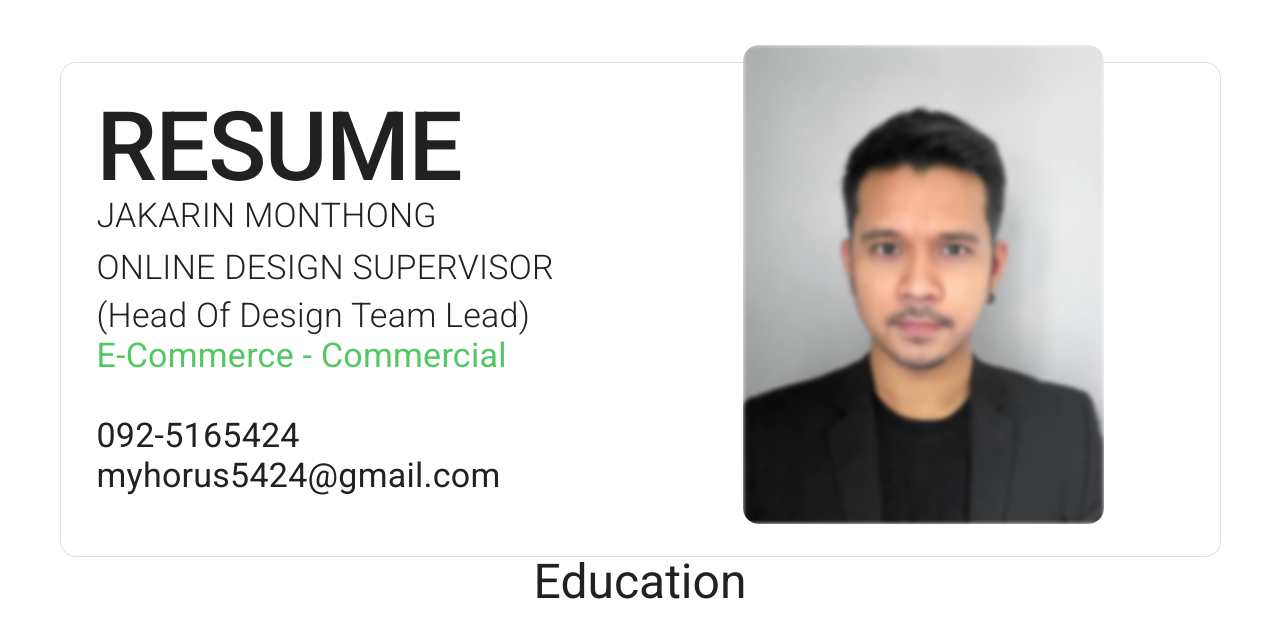
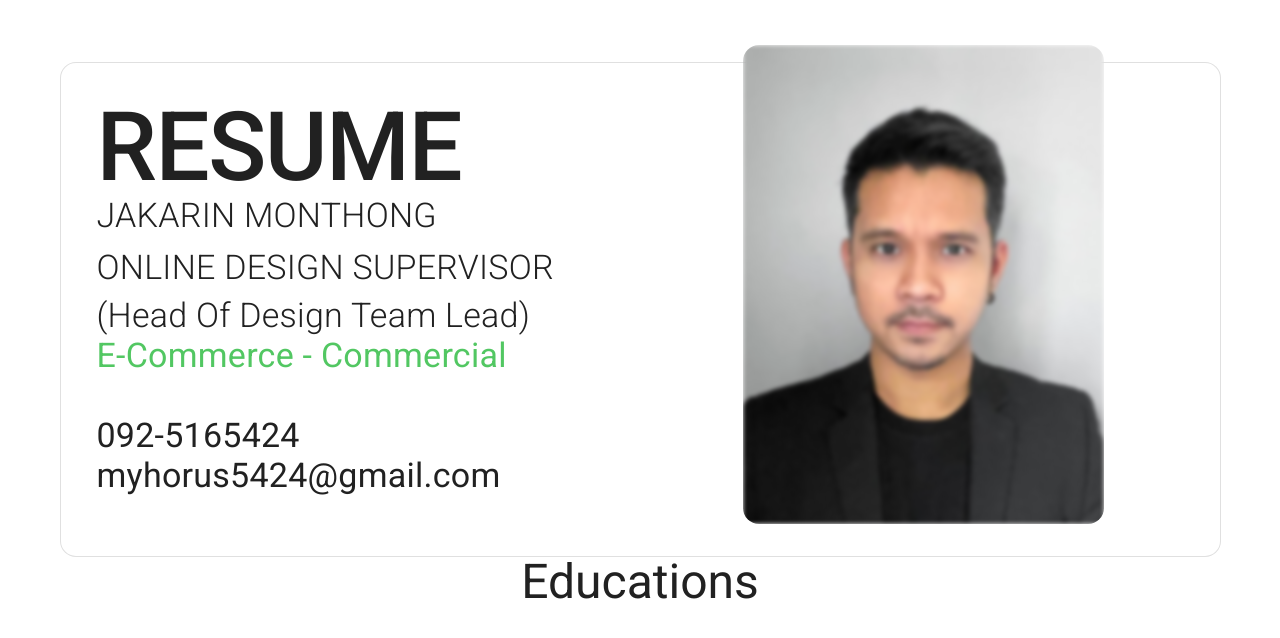
Before and after one commit to armmroorm/portfolio-ton, a Nuxt app: page / in a window 1280 px wide. Shown: the top 638 px of the page. Built offline with nearby package versions, Linux system fonts and the light colour scheme.

Commit message:
commit dev

```diff
--- a/components/Education.vue
+++ b/components/Education.vue
@@ -1,6 +1,6 @@
 <template>
   <div id="Education">
-    <div class="display-2 text-center">Education</div>
+    <div class="display-2 text-center">Educations</div>
   </div>
 </template>
 
```
